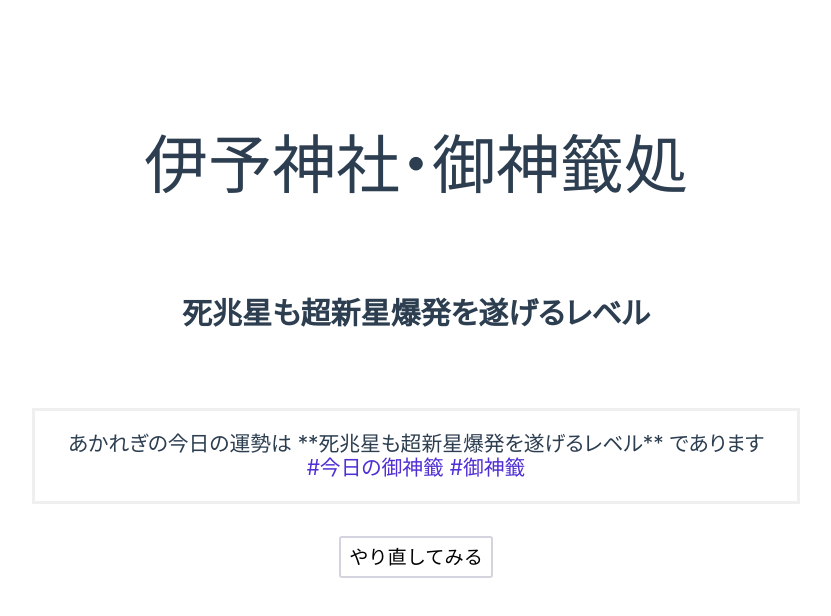
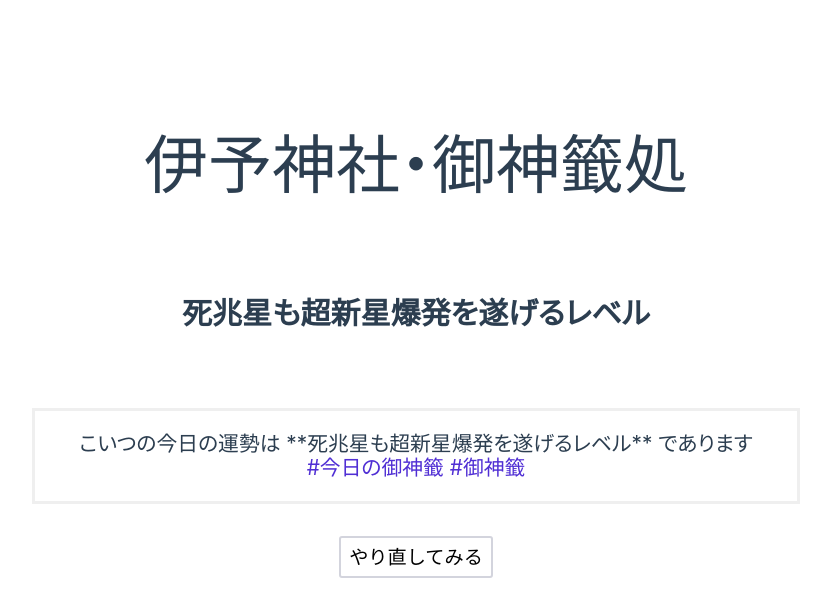
Before and after one commit to akaregi/Omikuji-Machine, a Vue app: page / in a window 1280 px wide. Shown: the top 616 px of the page, without its empty margins (224-1055 px from the left). Built offline with nearby package versions, Linux system fonts and the light colour scheme.

Commit message:
page: Fixed typo

```diff
--- a/src/components/OmikujiView.vue
+++ b/src/components/OmikujiView.vue
@@ -7,7 +7,7 @@
     </div>
 
     <div class="copy">
-      <p>あかれぎの今日の運勢は **{{ state.result }}** であります<br/><span class="tag">#今日の御神籤 #御神籤</span></p>
+      <p>こいつの今日の運勢は **{{ state.result }}** であります<br/><span class="tag">#今日の御神籤 #御神籤</span></p>
     </div>
 
     <button class="button" v-on:click="update">やり直してみる</button>
```
